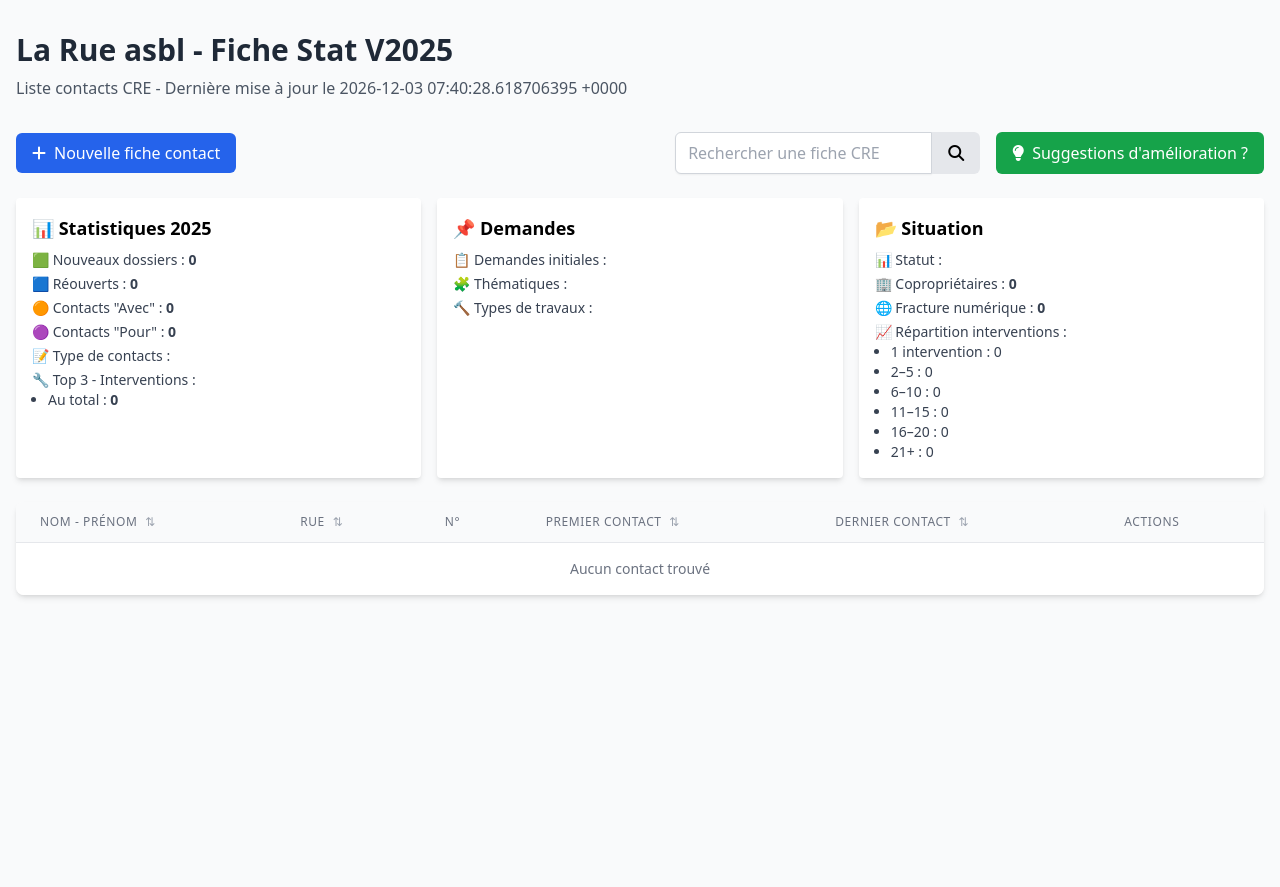
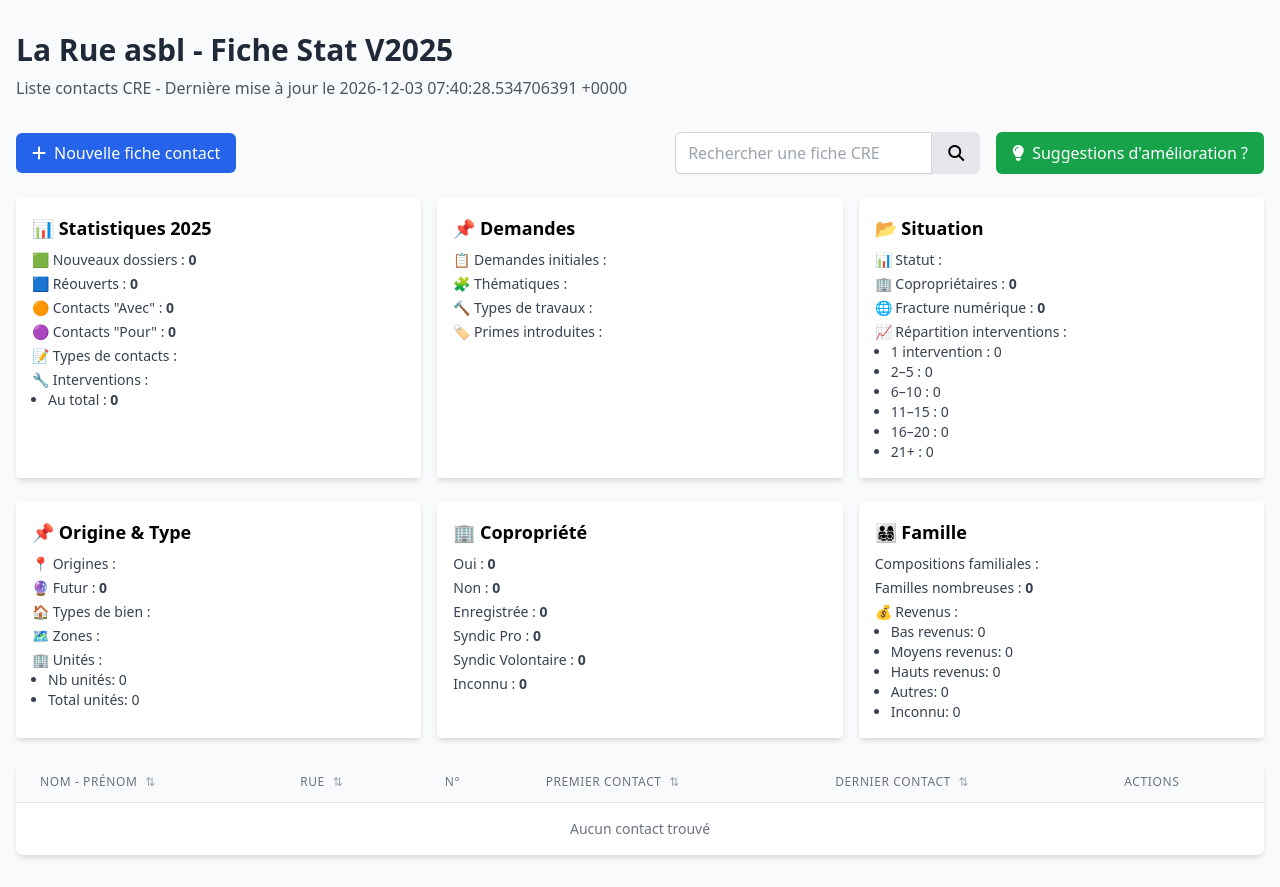
Before and after one commit to nag-py/fccre, a Flask app: page / in a window 1280 px wide. Before the commit the page ends 598 px from the top, so only its background shows below. Run offline with Flask 3, Linux system fonts and the light colour scheme; data that the repository does not hold is empty; some libraries are stand-ins or nearby versions.

Commit message:
stats confirme

```diff
--- a/app.py
+++ b/app.py
@@ -119,12 +119,11 @@ def index():
         extract('year', HistoriqueContact.date) == annee
     ).count()
 
-    # 5. Top 3 type_contact
+    # 5. All type_contact
     top_type_contacts = (
         db.session.query(HistoriqueContact.type_contact, func.count().label('total'))
         .group_by(HistoriqueContact.type_contact)
         .order_by(func.count().desc())
-        .limit(3)
         .all()
     )
 
@@ -142,7 +141,7 @@ def index():
     len(interv[0].split(',')) for interv in all_interventions_2025 if interv[0])
 
 
-    # 7. Top 3 interventions (chaîne à virgules à éclater manuellement)
+    # 7. All interventions (chaîne à virgules à éclater manuellement)
     all_interventions = (
         db.session.query(HistoriqueContact.interventions)
         .filter(HistoriqueContact.interventions != '')
@@ -154,47 +153,97 @@ def index():
     for ligne in all_interventions:
         for item in ligne[0].split(','):
             interventions_counter[item.strip()] += 1
-    top_interventions = interventions_counter.most_common(3)
+    all_interventions = sorted(interventions_counter.items(), key=lambda x: x[1], reverse=True)
 
 # ---------- COLONNE 2 ----------
     contacts_2025 = Contact.query.filter(extract('year', Contact.date_modification) == annee)
 
-    # 1. Top 3 demandes initiales
+    # 1. All demandes initiales
     top_demandes = (
         contacts_2025
         .with_entities(Contact.demande_initiale, func.count().label('total'))
         .filter(Contact.demande_initiale != None, Contact.demande_initiale != '')
         .group_by(Contact.demande_initiale)
         .order_by(func.count().desc())
-        .limit(3)
         .all()
     )
 
-    # 2. Top 3 thématiques (chaînes à virgules)
+    # 2. All thématiques (chaînes à virgules)
     from collections import Counter
 
     thematique_counter = Counter()
     for c in contacts_2025.filter(Contact.thematiques != None).all():
         for t in c.thematiques.split(','):
             thematique_counter[t.strip()] += 1
-    top_thematiques = thematique_counter.most_common(3)
+    all_thematiques = sorted(thematique_counter.items(), key=lambda x: x[1], reverse=True)
 
-    # 3. Top 3 types de travaux (chaînes à virgules)
+    # 3. All types de travaux (chaînes à virgules)
     travaux_counter = Counter()
     for c in contacts_2025.filter(Contact.type_travaux != None).all():
         for t in c.type_travaux.split(','):
             travaux_counter[t.strip()] += 1
-    top_travaux = travaux_counter.most_common(3)
+    all_travaux = sorted(travaux_counter.items(), key=lambda x: x[1], reverse=True)
+
+    # 8. All zones
+    zones_counter = Counter()
+    for c in contacts_2025.filter(Contact.zones != None).all():
+        for z in c.zones.split(','):
+            zones_counter[z.strip()] += 1
+    all_zones = sorted(zones_counter.items(), key=lambda x: x[1], reverse=True)
+
+    # 9. All primes introduites
+    primes_counter = Counter()
+    for c in contacts_2025.filter(Contact.primes_introduites != None).all():
+        for p in c.primes_introduites.split(','):
+            primes_counter[p.strip()] += 1
+    all_primes = sorted(primes_counter.items(), key=lambda x: x[1], reverse=True)
+
+    # 10. Revenus distribution
+    revenus_stats = {
+        'Bas revenus': contacts_2025.filter(Contact.revenus.ilike('bas_revenus')).count(),
+        'Moyens revenus': contacts_2025.filter(Contact.revenus.ilike('moyens_revenus')).count(),
+        'Hauts revenus': contacts_2025.filter(Contact.revenus.ilike('hauts_revenus')).count(),
+        'Autres': contacts_2025.filter(Contact.revenus.ilike('autres')).count(),
+        'Inconnu': contacts_2025.filter(
+            db.or_(
+                Contact.revenus == None,
+                Contact.revenus == '',
+                Contact.revenus.ilike('%inconnu%')
+            )
+        ).count()
+    }
+
+    # 11. Unités stats
+    unites_stats = {
+        'Nb unités': contacts_2025.with_entities(func.sum(Contact.nb_unites)).scalar() or 0,
+        'Total unités': contacts_2025.with_entities(func.sum(Contact.total_unites)).scalar() or 0
+    }
+
+    # 12. Copropriété details
+    copro_details = {
+        'Oui': contacts_2025.filter(Contact.copropriete.like('%oui%')).count(),
+        'Non': contacts_2025.filter(Contact.copropriete.like('%non%')).count(),
+        'Enregistrée': contacts_2025.filter(Contact.copropriete.like('%Enregistrée%')).count(),
+        'Syndic Pro': contacts_2025.filter(Contact.copropriete.like('%Syndic Pro%')).count(),
+        'Syndic Volontaire': contacts_2025.filter(Contact.copropriete.like('%Syndic Volontaire%')).count(),
+        'Inconnu': contacts_2025.filter(
+            db.or_(
+                Contact.copropriete == None,
+                Contact.copropriete == '',
+                Contact.copropriete.ilike('%inconnu%')
+            )
+        ).count()
+    }
+
 
     # ---------- COLONNE 3 ----------
-    # 4. Top 4 statuts
+    # 4. All statuts
     top_statuts = (
         contacts_2025
         .with_entities(Contact.statut, func.count().label('total'))
         .filter(Contact.statut != None, Contact.statut != '')
         .group_by(Contact.statut)
         .order_by(func.count().desc())
-        .limit(4)
         .all()
     )
 
@@ -230,6 +279,44 @@ def index():
             bins['21+'] += 1
 
 
+    # ---------- NOUVELLES STATISTIQUES ----------
+    # 1. Origines
+    top_origines = (
+        contacts_2025
+        .with_entities(Contact.origine, func.count().label('total'))
+        .filter(Contact.origine != None, Contact.origine != '')
+        .group_by(Contact.origine)
+        .order_by(func.count().desc())
+        .all()
+    )
+
+    # 2. Futur
+    nb_futur = contacts_2025.filter(Contact.futur == True).count()
+
+    # 3. Type de bien
+    top_type_bien = (
+        contacts_2025
+        .with_entities(Contact.type_bien, func.count().label('total'))
+        .filter(Contact.type_bien != None, Contact.type_bien != '')
+        .group_by(Contact.type_bien)
+        .order_by(func.count().desc())
+        .all()
+    )
+
+
+    # 5. Composition familiale
+    top_composition = (
+        contacts_2025
+        .with_entities(Contact.composition_familiale, func.count().label('total'))
+        .filter(Contact.composition_familiale != None, Contact.composition_familiale != '')
+        .group_by(Contact.composition_familiale)
+        .order_by(func.count().desc())
+        .all()
+    )
+
+    # 6. Famille nombreuse
+    nb_famille_nombreuse = contacts_2025.filter(Contact.famille_nombreuse == True).count()
+
     return render_template(
         'liste_contacts.html',
         contacts=contacts,
@@ -242,18 +329,30 @@ def index():
             'contacts_P_2025': contacts_P_2025,
             'top_type_contacts': top_type_contacts,
             'interventions_2025': interventions_2025,
-            'top_interventions': top_interventions,
+            'all_interventions': all_interventions,
 
             # colonne 2
             'top_demandes': top_demandes,
-            'top_thematiques': top_thematiques,
-            'top_travaux': top_travaux,
+            'all_thematiques': all_thematiques,
+            'all_travaux': all_travaux,
+            'all_zones': all_zones,
+            'all_primes': all_primes,
+            'revenus_stats': revenus_stats,
+            'unites_stats': unites_stats,
 
             # colonne 3
             'top_statuts': top_statuts,
             'nb_copro': nb_copro,
             'nb_fracture': nb_fracture,
             'bins_interventions': bins,
+
+            # nouvelles stats
+            'top_origines': top_origines,
+            'nb_futur': nb_futur,
+            'top_type_bien': top_type_bien,
+            'copro_details': copro_details,
+            'top_composition': top_composition,
+            'nb_famille_nombreuse': nb_famille_nombreuse
         }
     )
 
--- a/templates/liste_contacts.html
+++ b/templates/liste_contacts.html
@@ -54,16 +54,16 @@
             <li>🟦 Réouverts : <strong>{{ stats.fiches_reouvertes_2025 }}</strong></li>
             <li>🟠 Contacts "Avec" : <strong>{{ stats.contacts_A_2025 }}</strong></li>
             <li>🟣 Contacts "Pour" : <strong>{{ stats.contacts_P_2025 }}</strong></li>
-            <li>📝 Type de contacts :
+            <li>📝 Types de contacts :
                 <ul class="ml-4 list-disc">
                     {% for item, count in stats.top_type_contacts %}
                         <li>{{ item }} ({{ count }})</li>
                     {% endfor %}
                 </ul>
             </li>
-            <li>🔧 Top 3 - Interventions :
+            <li>🔧 Interventions :
                 <ul class="ml-4 list-disc">
-                    {% for item, count in stats.top_interventions %}
+                    {% for item, count in stats.all_interventions %}
                         <li>{{ item }} ({{ count }})</li>
                     {% endfor %}
                     <li>Au total :  <strong>{{ stats.interventions_2025 }}</strong></li>
@@ -86,14 +86,21 @@
             </li>
             <li>🧩 Thématiques :
             <ul class="ml-4 list-disc">
-                {% for item, count in stats.top_thematiques %}
+                {% for item, count in stats.all_thematiques %}
                     <li>{{ item }} ({{ count }})</li>
                 {% endfor %}
             </ul>
         </li>
             <li>🔨 Types de travaux :
                 <ul class="ml-4 list-disc">
-                {% for item, count in stats.top_travaux %}
+                    {% for item, count in stats.all_travaux %}
+                        <li>{{ item }} ({{ count }})</li>
+                    {% endfor %}
+                </ul>
+            </li>
+            <li>🏷️ Primes introduites :
+                <ul class="ml-4 list-disc">
+                    {% for item, count in stats.all_primes %}
                         <li>{{ item }} ({{ count }})</li>
                     {% endfor %}
                 </ul>
@@ -126,6 +133,80 @@
 
 </div>
 
+        <!-- Nouvelle Section de Statistiques -->
+        <div class="grid grid-cols-1 lg:grid-cols-3 gap-4 mb-6">
+            <!-- Colonne 1 -->
+            <div class="bg-white p-4 rounded shadow-md">
+                <h2 class="text-lg font-semibold mb-2">📌 Origine & Type</h2>
+                <ul class="text-sm text-gray-700 space-y-1">
+            <li>📍 Origines :
+                <ul class="ml-4 list-disc">
+                    {% for item, count in stats.top_origines %}
+                        <li>{{ item }} ({{ count }})</li>
+                    {% endfor %}
+                </ul>
+            </li>
+                    <li>🔮 Futur : <strong>{{ stats.nb_futur }}</strong></li>
+            <li>🏠 Types de bien :
+                <ul class="ml-4 list-disc">
+                    {% for item, count in stats.top_type_bien %}
+                        <li>{{ item }} ({{ count }})</li>
+                    {% endfor %}
+                </ul>
+            </li>
+            <li>🗺️ Zones :
+                <ul class="ml-4 list-disc">
+                    {% for item, count in stats.all_zones %}
+                        <li>{{ item }} ({{ count }})</li>
+                    {% endfor %}
+                </ul>
+            </li>
+            <li>🏢 Unités :
+                <ul class="ml-4 list-disc">
+                    <li>Nb unités: {{ stats.unites_stats['Nb unités'] }}</li>
+                    <li>Total unités: {{ stats.unites_stats['Total unités'] }}</li>
+                </ul>
+            </li>
+                </ul>
+            </div>
+
+            <!-- Colonne 2 -->
+            <div class="bg-white p-4 rounded shadow-md">
+                <h2 class="text-lg font-semibold mb-2">🏢 Copropriété</h2>
+                <ul class="text-sm text-gray-700 space-y-1">
+                    <li>Oui : <strong>{{ stats.copro_details.Oui }}</strong></li>
+                    <li>Non : <strong>{{ stats.copro_details.Non }}</strong></li>
+                    <li>Enregistrée : <strong>{{ stats.copro_details.Enregistrée }}</strong></li>
+                    <li>Syndic Pro : <strong>{{ stats.copro_details['Syndic Pro'] }}</strong></li>
+                    <li>Syndic Volontaire : <strong>{{ stats.copro_details['Syndic Volontaire'] }}</strong></li>
+                    <li>Inconnu : <strong>{{ stats.copro_details.Inconnu }}</strong></li>
+                </ul>
+            </div>
+
+            <!-- Colonne 3 -->
+            <div class="bg-white p-4 rounded shadow-md">
+                <h2 class="text-lg font-semibold mb-2">👨‍👩‍👧‍👦 Famille</h2>
+                <ul class="text-sm text-gray-700 space-y-1">
+            <li>Compositions familiales :
+                <ul class="ml-4 list-disc">
+                    {% for item, count in stats.top_composition %}
+                        <li>{{ item }} ({{ count }})</li>
+                    {% endfor %}
+                </ul>
+            </li>
+                    <li>Familles nombreuses : <strong>{{ stats.nb_famille_nombreuse }}</strong></li>
+                    <li>💰 Revenus :
+                        <ul class="ml-4 list-disc">
+                            <li>Bas revenus: {{ stats.revenus_stats['Bas revenus'] }}</li>
+                            <li>Moyens revenus: {{ stats.revenus_stats['Moyens revenus'] }}</li>
+                            <li>Hauts revenus: {{ stats.revenus_stats['Hauts revenus'] }}</li>
+                            <li>Autres: {{ stats.revenus_stats['Autres'] }}</li>
+                            <li>Inconnu: {{ stats.revenus_stats['Inconnu'] }}</li>
+                        </ul>
+                    </li>
+                </ul>
+            </div>
+        </div>
 
         <!-- Contacts Table -->
         <div class="bg-white rounded-lg shadow-md overflow-hidden">
```
Lines whose indentation alone changed are shown as unchanged.
